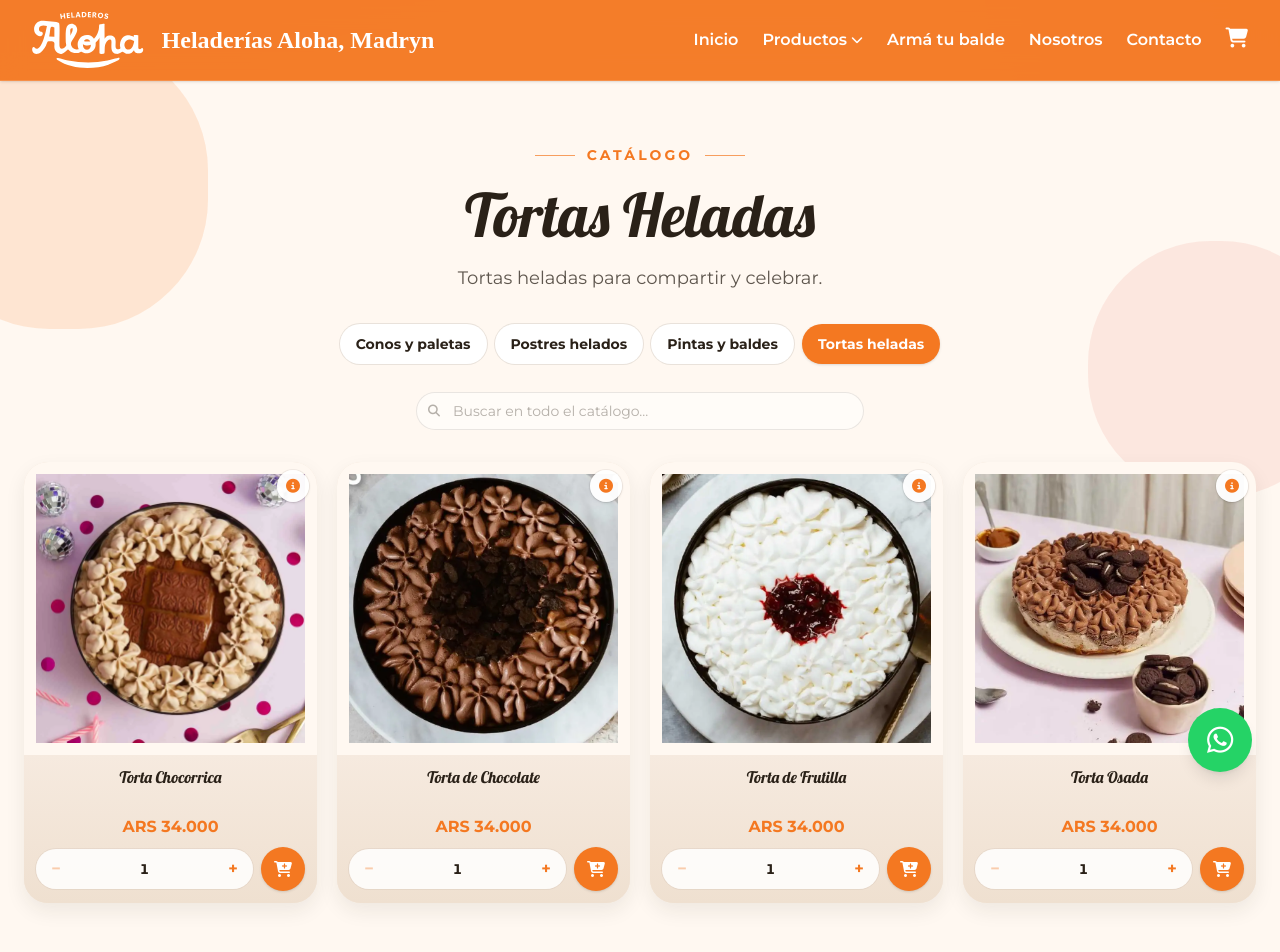
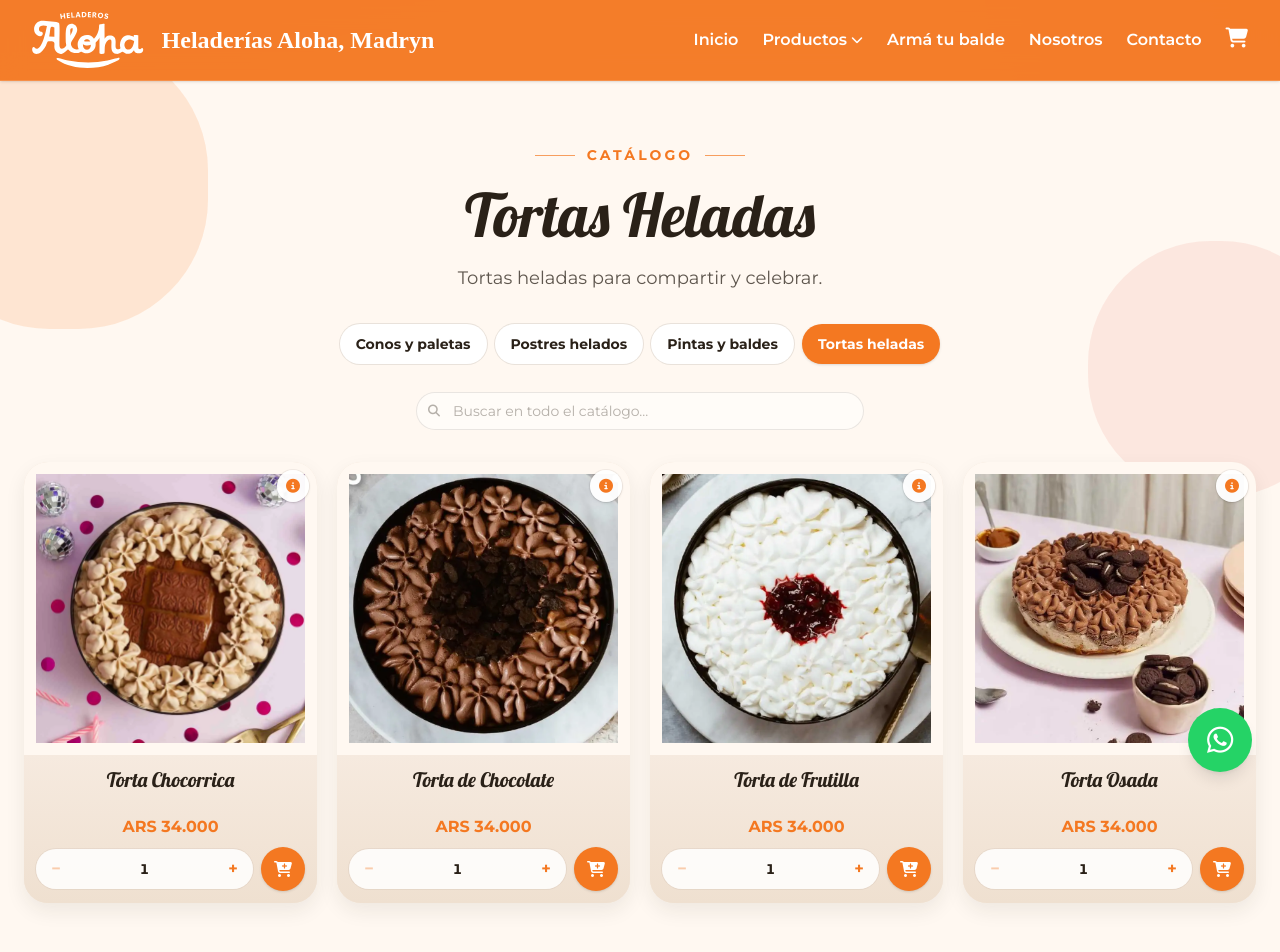
Before and after one commit to ICarlota99/heladeriasaloha_madryn, a React (Vite) app: page /category/cakes in a window 1280 px wide. Shown: the top 952 px of the page. Built offline with nearby package versions, Linux system fonts and the light colour scheme; a web font is replaced by a local one.

Commit message:
fix product name size in product card

```diff
--- a/src/components/ProductCard.tsx
+++ b/src/components/ProductCard.tsx
@@ -59,7 +59,7 @@
       </div>
 
       <div className="flex flex-1 flex-col bg-gradient-to-b from-[#F6EADF] to-[#EFE0D0] px-2.5 pt-2 pb-2.5 sm:px-3 sm:pt-3 sm:pb-3">
-        <h3 className="line-clamp-2 min-h-[2.5rem] text-center font-display text-sm leading-tight text-ink sm:min-h-[2.75rem] sm:text-base">
+        <h3 className="line-clamp-2 min-h-[2.5rem] text-center font-display text-lg leading-tight text-ink sm:min-h-[2.75rem] sm:text-xl">
           {product.name}
         </h3>
 
```
